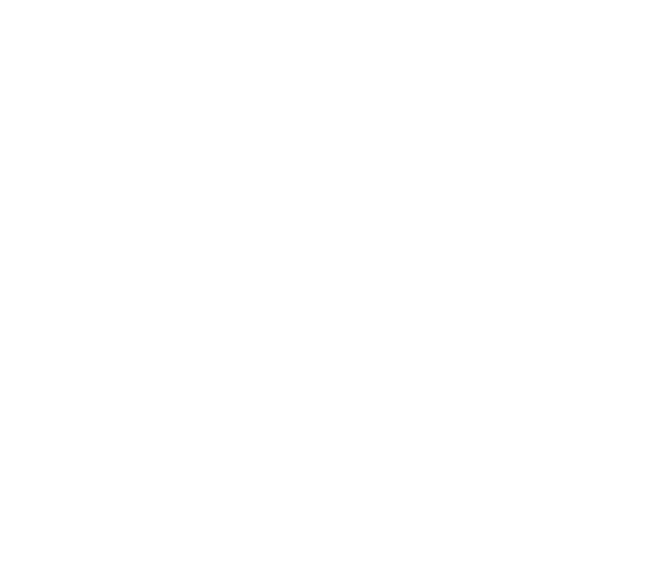
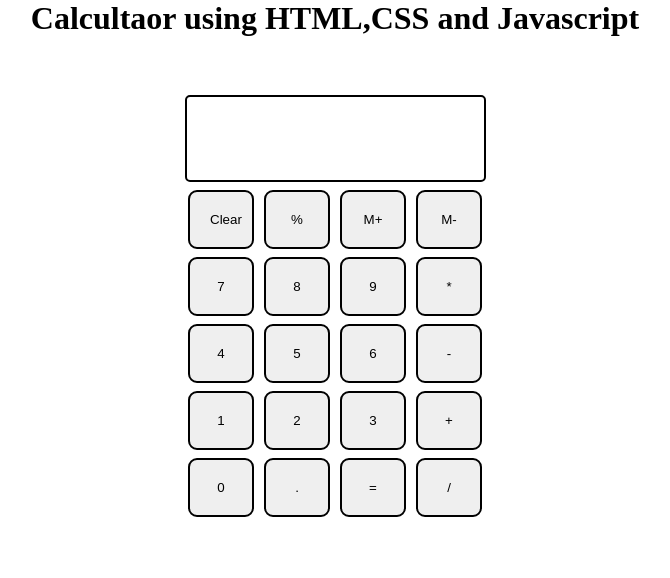
Before and after one commit to acciojob/calculator-Jyoti-Mish79, a website: page main.html in a window 1280 px wide. Shown: the whole page, without its empty margins (305-975 px from the left). Drawn offline with Linux system fonts and the light colour scheme.

Commit message:
commit-1

```diff
--- a/main.html
+++ b/main.html
@@ -7,10 +7,45 @@
 </head>
 
 <body>
+	<h1>Calcultaor using HTML,CSS and Javascript</h1>
+    <div class="container">
+        <div class="row">
+            <input class="input" type="text">
+        </div>
+        <div class="row">
+            <button class="button" id="clr">Clear</button>
+            <button class="button">%</button>
+            <button class="button">M+</button>
+            <button class="button">M-</button>
+        </div>
+       <div class="row">
+            <button class="button" id="block7">7</button>
+            <button class="button" id="block8" >8</button>
+            <button class="button" id="block9">9</button>
+            <button class="button" id="multiply">*</button>
+        </div>
+        <div class="row">
+            <button class="button" id="block4">4</button>
+            <button class="button" id="block5">5</button>
+            <button class="button" id="block6">6</button>
+            <button class="button" id="minus">-</button>
+        </div>
+        <div class="row">
+            <button class="button" id="block1">1</button>
+            <button class="button" id="block2">2</button>
+            <button class="button" id="block3">3</button>
+            <button class="button" id="plus">+</button>
+        </div>
+        <div class="row">
+            <button class="button" id="block0">0</button>
+            <button class="button" id="dot">.</button>
+            <button class="button" id="ans">=</button>
+            <button class="button" id="divide">/</button>
+        </div>
+    </div>
 	<!-- the entire body must be written by student -->
     <script type="text/javascript" src="./script.js">
 </script>
-
 </body>
 
 </html>
--- a/script.js
+++ b/script.js
@@ -1 +1,33 @@
 //your code here
+let string="";
+let buttons=document.querySelectorAll(".button");
+Array.from(buttons).forEach((button)=>
+{
+    button.addEventListener('click',(e)=>{
+        if(e.target.innerHTML== '='){
+            string = eval(string);
+            document.querySelector('input').value = string;
+
+        }
+       else if(e.target.innerHTML== 'Clear'){
+            string = "";
+            document.querySelector('input').value = string;
+
+        }
+
+        else if(e.target.innerHTML == '0'/0 ){
+            string = "NaN";
+            document.querySelector('input').value = string;
+
+        }
+        else{
+
+            console.log(e.target)
+        string = string + e.target.innerHTML;
+        document.querySelector('input').value = string;
+
+        }
+
+
+    })
+})
--- a/styles.css
+++ b/styles.css
@@ -1,2 +1,36 @@
 
 /* Your CSS Code here. */
+*{
+    margin:0px;
+    box-sizing: border-box;
+}
+h1{
+    text-align: center;
+}
+.button{
+    padding:20px;
+    margin:0 3px;
+    border:2px solid black;
+    border-radius: 9px;
+    cursor: pointer;
+    width: 66PX;
+}
+.container{
+    padding:50px;
+    justify-content: center;
+    text-align: center;
+    align-items: center;
+
+}
+.row input{
+    margin:0;
+    padding:0;
+    padding:34px 60px;
+    border:2px solid black;
+    border-radius: 5px;
+    font size:20px;
+}
+.row{
+    margin:8px 0;
+
+}
```
